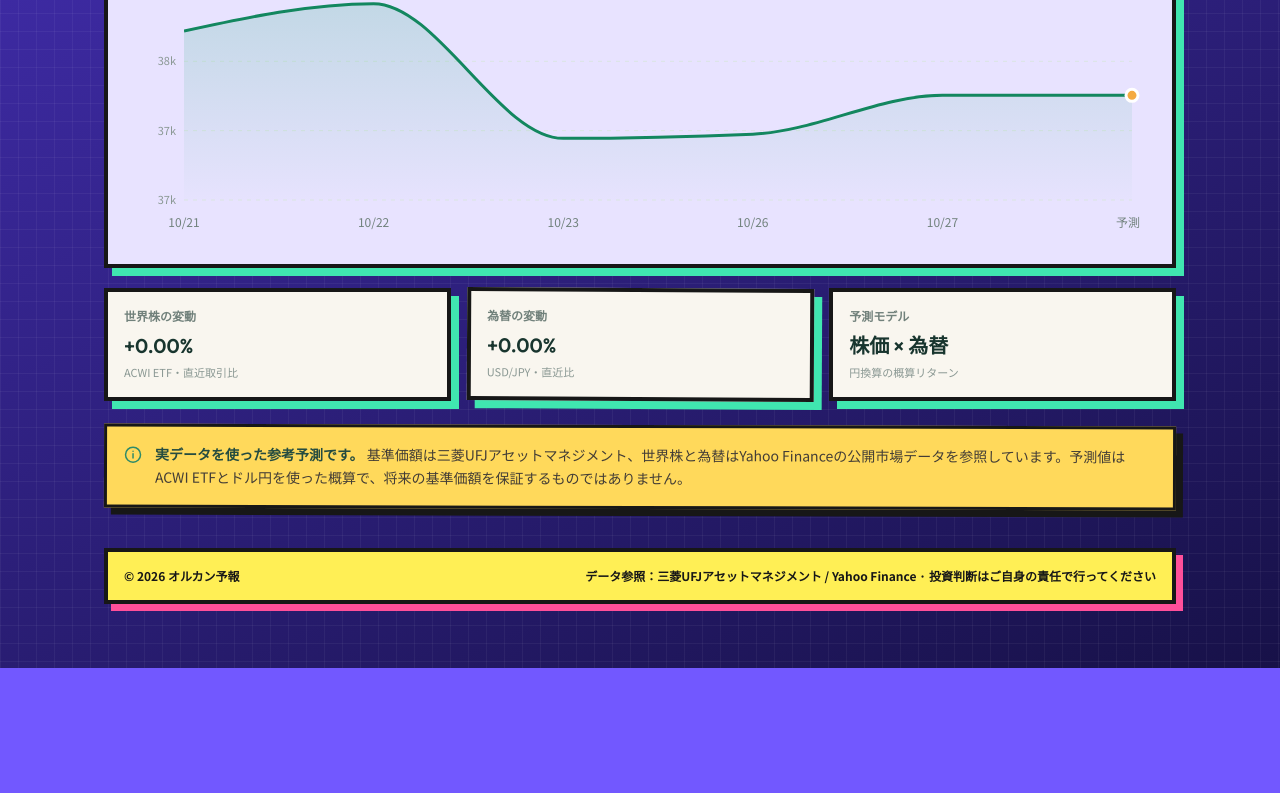
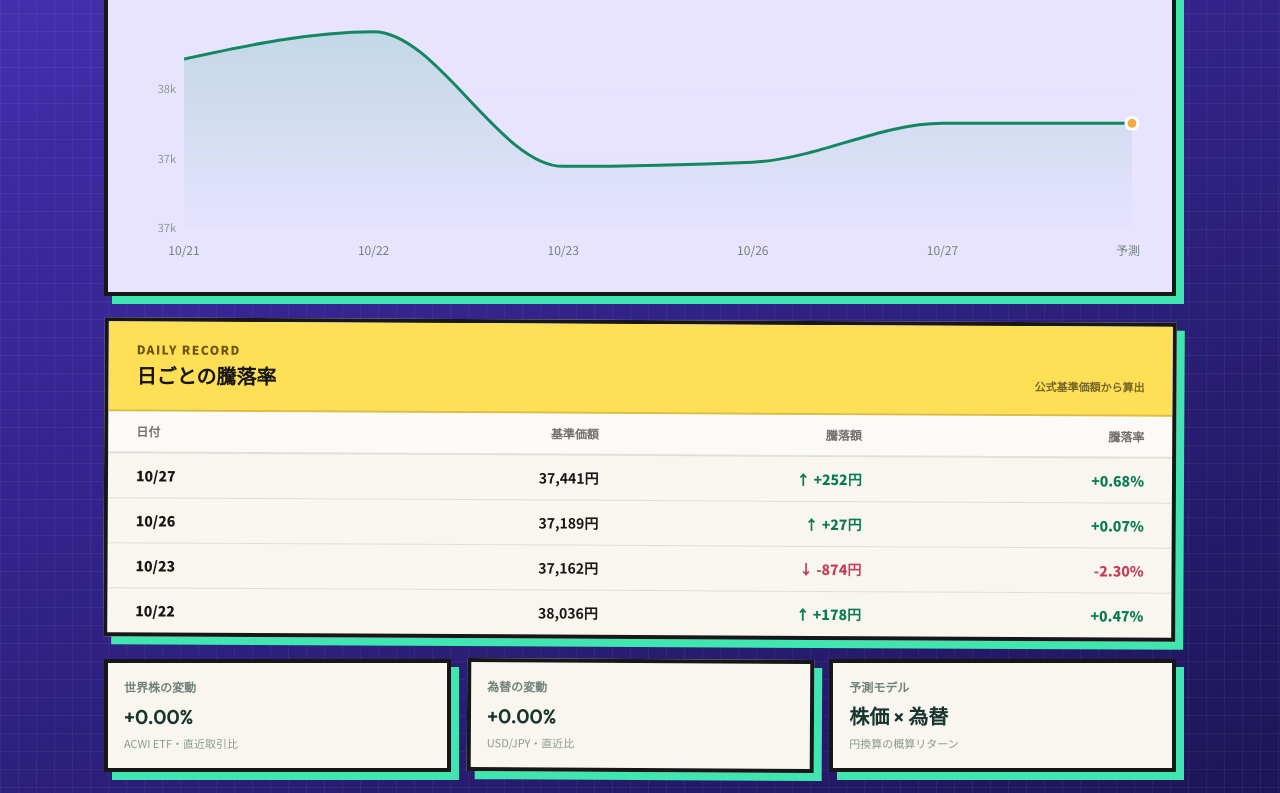
Before and after one commit to sky021030/all-country-forecast, a Next.js app: page / in a window 1280 px wide. Shown: the part 1175-1968 px from the top of the page. Before the commit the page ends 1843 px from the top, so only its background shows below. Built offline with nearby package versions, Linux system fonts and the light colour scheme; no server answers.

Commit message:
Add daily return history table

```diff
--- a/app/page.tsx
+++ b/app/page.tsx
@@ -55,7 +55,7 @@ export default async function Home() {
             <div className="relative">
               <div className="flex items-start justify-between gap-4">
                 <div>
-                  <p className="text-sm font-black">今日の予測基準価額</p>
+                  <p className="text-sm font-black">{data.forecastTitle}</p>
                   <p className="mt-1 text-xs text-black/60">1万口あたり</p>
                 </div>
                 <div className="text-right">
@@ -77,6 +77,7 @@ export default async function Home() {
                   <span className="text-[10px] font-bold">{data.usdJpyChange >= 0 ? "↑" : "↓"}{Math.abs(data.usdJpyChange).toFixed(2)}</span>
                 </span>
               </div>
+              <p className="mt-3 text-[10px] font-black text-black/60 sm:text-xs">{data.cutoffStatus}</p>
             </div>
           </div>
 
@@ -99,6 +100,36 @@ export default async function Home() {
             </div>
           </div>
           <div className="mt-4"><ForecastChart data={data.points} /></div>
+        </section>
+
+        <section className="editorial-card mt-6 overflow-hidden">
+          <div className="flex flex-col gap-2 border-b-2 border-black/15 bg-[#ffdf55] p-5 sm:flex-row sm:items-end sm:justify-between sm:px-7">
+            <div>
+              <p className="text-xs font-black tracking-[0.12em] text-[#6b5310]">DAILY RECORD</p>
+              <h2 className="mt-1 text-xl font-black">日ごとの騰落率</h2>
+            </div>
+            <p className="text-[11px] font-bold text-black/55">公式基準価額から算出</p>
+          </div>
+          <div className="overflow-x-auto">
+            <table className="w-full min-w-[520px] text-left text-sm">
+              <thead className="border-b-2 border-black/10 bg-white/50 text-xs text-black/55">
+                <tr><th className="px-5 py-3 sm:px-7">日付</th><th className="px-4 py-3 text-right">基準価額</th><th className="px-4 py-3 text-right">騰落額</th><th className="px-5 py-3 text-right sm:px-7">騰落率</th></tr>
+              </thead>
+              <tbody>
+                {data.dailyChanges.map((item) => {
+                  const up = item.amount >= 0;
+                  return (
+                    <tr key={item.date} className="border-b border-black/10 last:border-0">
+                      <td className="px-5 py-3 font-black sm:px-7">{item.date}</td>
+                      <td className="px-4 py-3 text-right font-bold">{yen.format(item.value)}円</td>
+                      <td className={`px-4 py-3 text-right font-black ${up ? "text-[#087a54]" : "text-[#c43d5c]"}`}>{up ? "↑ +" : "↓ "}{yen.format(item.amount)}円</td>
+                      <td className={`px-5 py-3 text-right font-black sm:px-7 ${up ? "text-[#087a54]" : "text-[#c43d5c]"}`}>{up ? "+" : ""}{item.rate.toFixed(2)}%</td>
+                    </tr>
+                  );
+                })}
+              </tbody>
+            </table>
+          </div>
         </section>
 
         <section className="mt-5 grid gap-4 sm:grid-cols-3">
```
